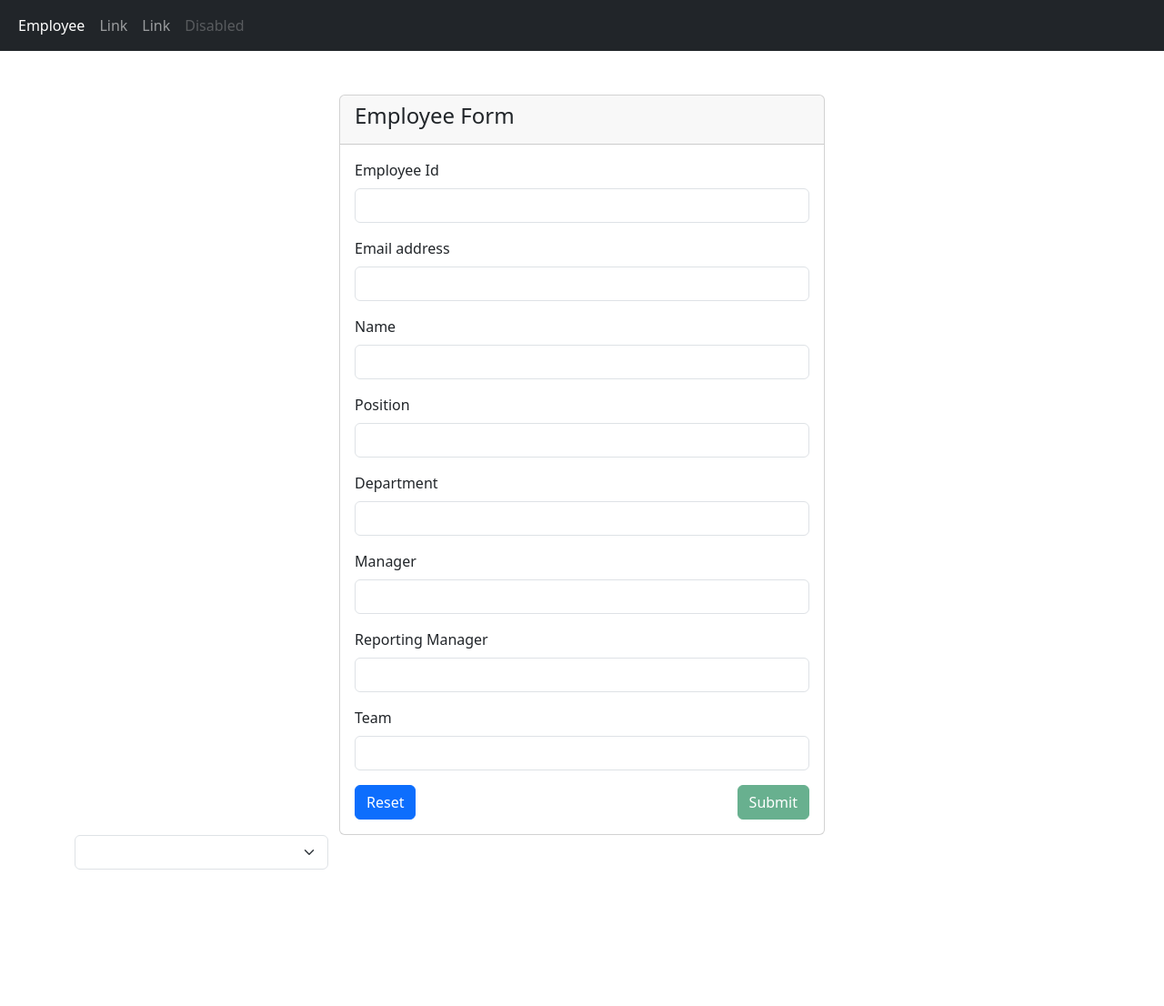
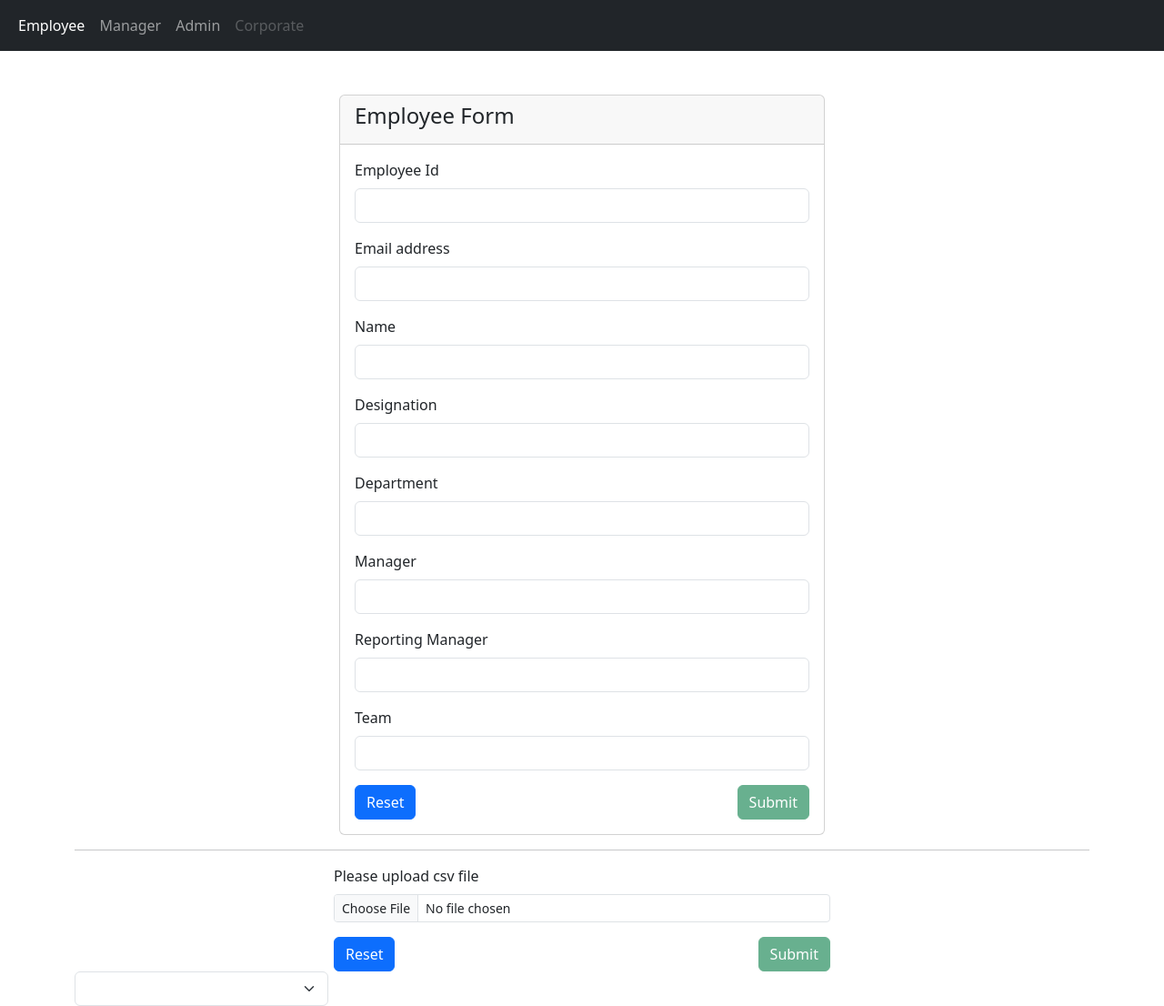
Before and after one commit to Rajiv-mar121/corporate-hierarchy, an Angular app: page /employee in a window 1280 px wide. Shown: the whole page at 91% size. Before the commit the page ends 956 px from the top, so only its background shows below. Built offline with nearby package versions, Linux system fonts and the light colour scheme.

Commit message:
Added file upload

```diff
--- a/src/app/app.component.html
+++ b/src/app/app.component.html
@@ -5,13 +5,13 @@
         <a class="nav-link active" routerLink="employee">Employee</a>
       </li>
       <li class="nav-item">
-        <a class="nav-link" routerLink="#">Link</a>
+        <a class="nav-link" routerLink="#">Manager</a>
       </li>
       <li class="nav-item">
-        <a class="nav-link" routerLink="#">Link</a>
+        <a class="nav-link" routerLink="#">Admin</a>
       </li>
       <li class="nav-item">
-        <a class="nav-link disabled" routerLink="#">Disabled</a>
+        <a class="nav-link disabled" routerLink="#">Corporate</a>
       </li>
     </ul>
   </div>
--- a/src/app/components/employee/employee.component.html
+++ b/src/app/components/employee/employee.component.html
@@ -35,7 +35,7 @@
                                 aria-describedby="empName">
                         </div>
                         <div class="mb-3">
-                            <label for="position" class="form-label">Position</label>
+                            <label for="position" class="form-label">Designation</label>
                             <input type="text" formControlName="position" class="form-control" id="position"
                                 aria-describedby="empid">
                         </div>
@@ -62,7 +62,7 @@
                         </div>
 
                         <div class="d-flex justify-content-between">
-                            <button type="submit" class="btn btn-primary">Reset</button>
+                            <button type="submit" class="btn btn-primary" (click)="reset()">Reset</button>
                             <button type="button" class="btn btn-success" [disabled]="employeeForm.invalid"
                                 (click)="onSubmit()">Submit</button>
 
@@ -73,6 +73,23 @@
         </div>
     </div>
 </div>
+<hr>
+<div class="row justify-content-center">
+    <div class="col-md-6">
+        <div class="mb-3">
+            <label for="formFileSm" class="form-label">Please upload csv file </label>
+            <input class="form-control form-control-sm" id="formFileSm" type="file">
+        </div>
+
+        <div class="d-flex justify-content-between">
+            <button type="submit" class="btn btn-primary" (click)="reset()">Reset</button>
+            <button type="button" class="btn btn-success" [disabled]="employeeForm.invalid"
+                (click)="onSubmit()">Submit</button>
+
+        </div>
+    </div>
+</div>
+
 {{formValue | json}}
 <div class="col-3">
     <select class="form-select">
--- a/src/app/components/employee/employee.component.ts
+++ b/src/app/components/employee/employee.component.ts
@@ -51,4 +51,8 @@ export class EmployeeComponent {
 
   }
 
+  reset(){
+    this.employeeForm.reset();
+  }
+
 }
```
